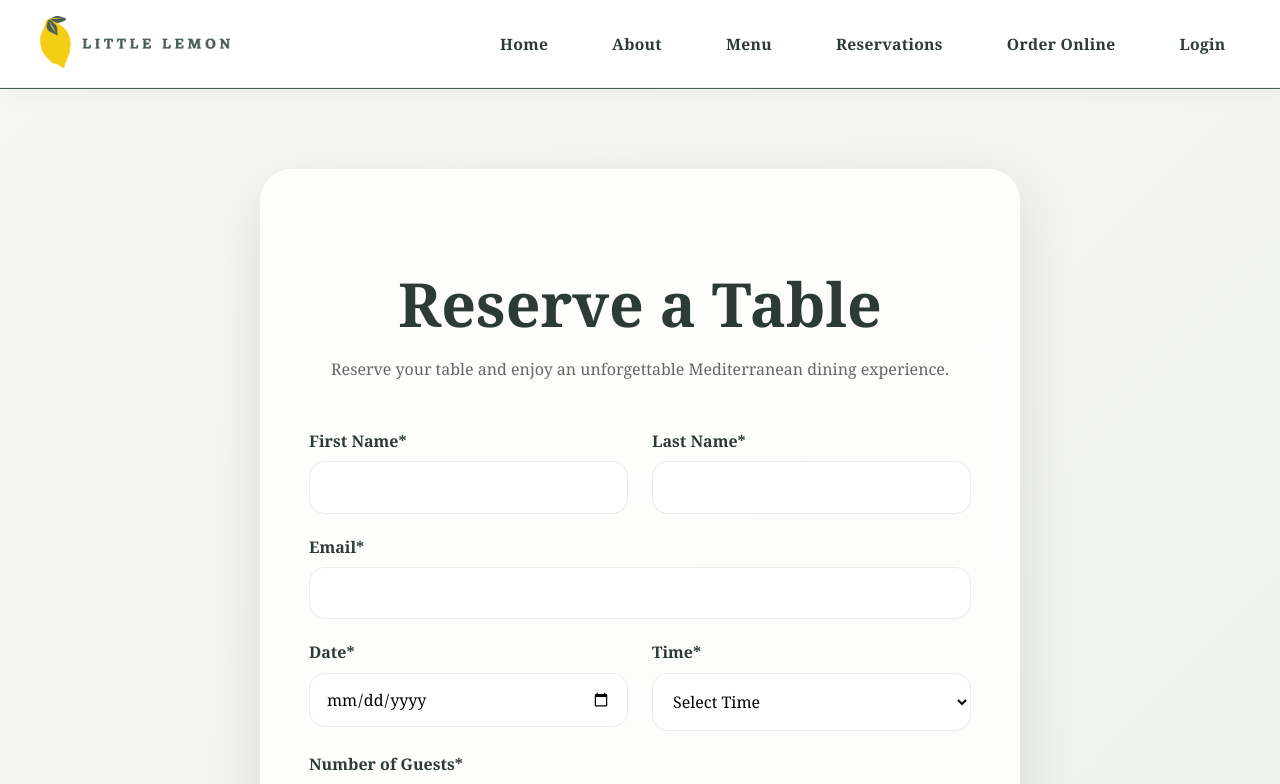
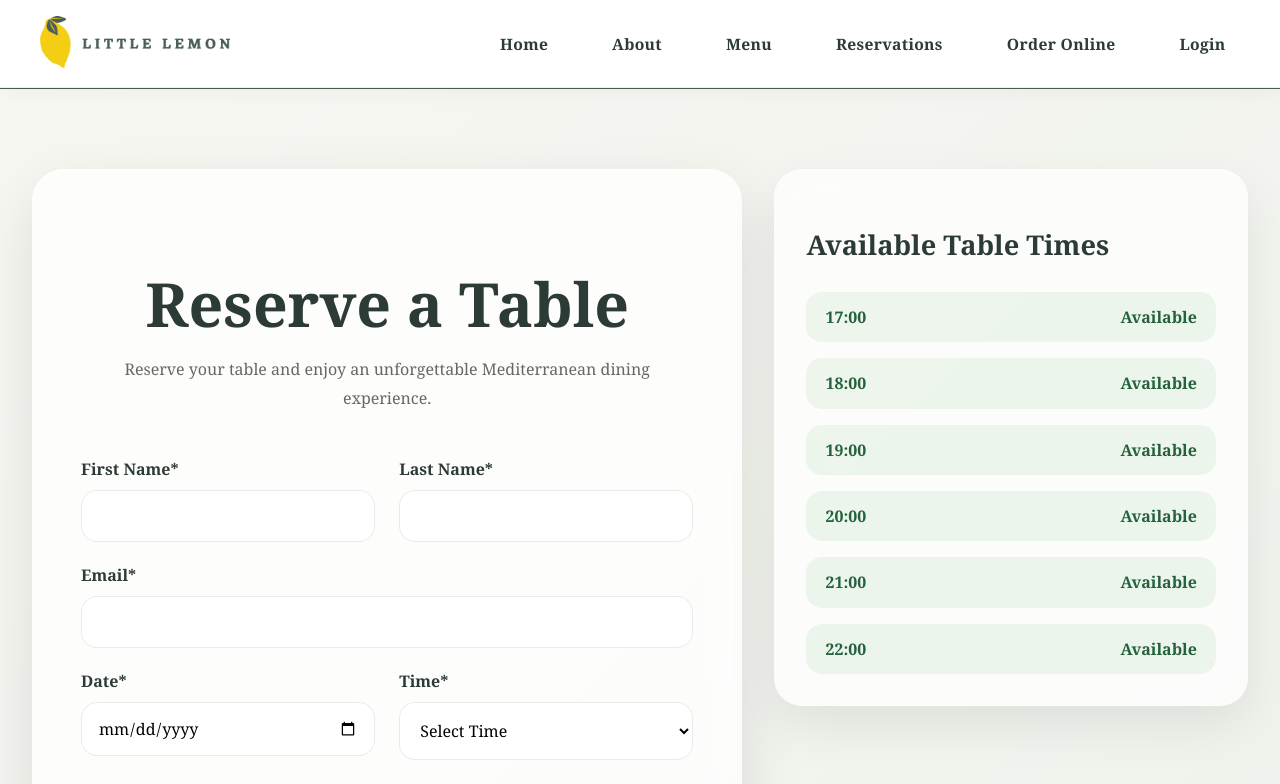
Before and after one commit to matkomilovic666/little-lemon-capstone, a React (Create React App) app: page /reservations in a window 1280 px wide. Shown: the top 784 px of the page. Built offline with nearby package versions, Linux system fonts and the light colour scheme; a web font is replaced by a local one.

Commit message:
Life state up to the Main component

```diff
--- a/src/App.css
+++ b/src/App.css
@@ -723,7 +723,6 @@ body, #root {
 }
 
 /* Booking Page */
-
 .reservation-page {
   min-height: 100vh;
   background:
@@ -884,3 +883,64 @@ body, #root {
     grid-column: span 1;
   }
 }
+
+/* Booking slots */
+
+.booking-layout {
+  width: 100%;
+  max-width: 1300px;
+  display: grid;
+  grid-template-columns: 1.2fr 0.8fr;
+  gap: 2rem;
+  align-items: start;
+}
+
+.booking-slots-container {
+  background: rgba(255,255,255,0.75);
+  backdrop-filter: blur(14px);
+  border-radius: 28px;
+  padding: 2rem;
+  box-shadow:
+    0 20px 50px rgba(0,0,0,0.08);
+}
+
+.booking-slots-container h3 {
+  margin-bottom: 2rem;
+  color: #2d3b36;
+  font-size: 1.7rem;
+  font-family: Georgia, 'Times New Roman', serif;
+}
+
+.booking-slots-grid {
+  display: flex;
+  flex-direction: column;
+  gap: 1rem;
+}
+
+.booking-slot {
+  display: flex;
+  justify-content: space-between;
+  align-items: center;
+  padding: 1rem 1.2rem;
+  border-radius: 16px;
+  font-weight: 600;
+}
+
+.booking-slot.available {
+  background:
+    rgba(120, 190, 120, 0.12);
+  color: #24613d;
+}
+
+.booking-slot.reserved {
+  background:
+    rgba(220, 80, 80, 0.10);
+  color: #992222;
+}
+
+@media (max-width: 980px) {
+
+  .booking-layout {
+    grid-template-columns: 1fr;
+  }
+}
--- a/src/components/BookingForm.js
+++ b/src/components/BookingForm.js
@@ -2,25 +2,17 @@ import React, { useState, useEffect } from 'react';
 import { FontAwesomeIcon } from '@fortawesome/react-fontawesome';
 import { faGlassCheers } from '@fortawesome/free-solid-svg-icons';
 
-const BookingForm = () => {
+const BookingForm = ({
+  availableTimes,
+  setAvailableTimes
+}) => {
   const [firstName, setFirstName] = useState('');
   const [lastName, setLastName] = useState('');
   const [email, setEmail] = useState('');
   const [occasion, setOccasion] = useState('');
   const [numGuests, setNumGuests] = useState(1);
-
   const [selectedDate, setSelectedDate] = useState('');
   const [selectedTime, setSelectedTime] = useState('');
-
-  const [availableTimes, setAvailableTimes] = useState([
-    '17:00',
-    '18:00',
-    '19:00',
-    '20:00',
-    '21:00',
-    '22:00'
-  ]);
-
   const [errors, setErrors] = useState({});
   const [emailError, setEmailError] = useState('');
   const [submissionSuccess, setSubmissionSuccess] = useState(false);
@@ -43,73 +35,59 @@ const BookingForm = () => {
   const emailRegex = /^[^\s@]+@[^\s@]+\.[^\s@]+$/;
 
   const validateForm = () => {
-
     let valid = true;
-
     const newErrors = {};
 
     if (!firstName.trim()) {
       newErrors.firstName = 'First Name is required';
       valid = false;
     }
-
     if (!lastName.trim()) {
       newErrors.lastName = 'Last Name is required';
       valid = false;
     }
-
     if (!email.trim()) {
       newErrors.email = 'Email is required';
       valid = false;
-
     } else if (!emailRegex.test(email)) {
-
       newErrors.email = 'Please enter a valid email';
       valid = false;
     }
-
     if (!occasion.trim()) {
       newErrors.occasion = 'Occasion is required';
       valid = false;
     }
-
     if (!selectedDate) {
       newErrors.date = 'Please select a date';
       valid = false;
     }
-
     if (!selectedTime) {
       newErrors.time = 'Please select a time';
       valid = false;
     }
-
     setErrors(newErrors);
-
     return valid;
   };
 
   const handleEmailChange = (e) => {
-
     const value = e.target.value;
-
     setEmail(value);
-
     if (!emailRegex.test(value)) {
       setEmailError('Please enter a valid email address');
-
     } else {
       setEmailError('');
     }
   };
 
   const handleSubmit = (e) => {
-
     e.preventDefault();
-
     if (validateForm()) {
-
+      setAvailableTimes((prevTimes) =>
+        prevTimes.filter(
+          (time) => time !== selectedTime
+        )
+      );
       setSubmissionSuccess(true);
-
       resetForm();
     }
   };
@@ -132,159 +110,129 @@ const BookingForm = () => {
   return (
 
     <div className="reservation-form-wrapper">
-
       <h2>Reserve a Table</h2>
-
       <p className="reservation-subtitle">
         Reserve your table and enjoy an unforgettable
         Mediterranean dining experience.
       </p>
 
       <div className="reservation-form-container">
-
         <form onSubmit={handleSubmit} noValidate>
 
           {/* FIRST NAME */}
 
           <div className="form-group">
-
             <label htmlFor="firstName">
               First Name*
             </label>
-
             <input
               type="text"
               id="firstName"
               value={firstName}
               onChange={(e) => setFirstName(e.target.value)}
             />
-
             {errors.firstName && (
               <span className="error">
                 {errors.firstName}
               </span>
             )}
-
           </div>
 
           {/* LAST NAME */}
 
           <div className="form-group">
-
             <label htmlFor="lastName">
               Last Name*
             </label>
-
             <input
               type="text"
               id="lastName"
               value={lastName}
               onChange={(e) => setLastName(e.target.value)}
             />
-
             {errors.lastName && (
               <span className="error">
                 {errors.lastName}
               </span>
             )}
-
           </div>
 
           {/* EMAIL */}
 
           <div className="form-group full-width">
-
             <label htmlFor="email">
               Email*
             </label>
-
             <input
               type="email"
               id="email"
               value={email}
               onChange={handleEmailChange}
             />
-
             {emailError && (
               <span className="error">
                 {emailError}
               </span>
             )}
-
             {errors.email && (
               <span className="error">
                 {errors.email}
               </span>
             )}
-
           </div>
 
           {/* DATE */}
 
           <div className="form-group">
-
             <label htmlFor="date">
               Date*
             </label>
-
             <input
               type="date"
               id="date"
               value={selectedDate}
               onChange={(e) => setSelectedDate(e.target.value)}
             />
-
             {errors.date && (
               <span className="error">
                 {errors.date}
               </span>
             )}
-
           </div>
 
           {/* TIME */}
 
           <div className="form-group">
-
             <label htmlFor="select-time">
               Time*
             </label>
-
             <select
               id="select-time"
               value={selectedTime}
               onChange={(e) => setSelectedTime(e.target.value)}
             >
-
               <option value="">
                 Select Time
               </option>
-
               {availableTimes.map((time) => (
-
                 <option
                   key={time}
                   value={time}
                 >
                   {time}
                 </option>
-
               ))}
-
             </select>
-
             {errors.time && (
               <span className="error">
                 {errors.time}
               </span>
             )}
-
           </div>
 
           {/* GUESTS */}
 
           <div className="form-group range-container">
-
             <label htmlFor="numGuests">
               Number of Guests*
             </label>
@@ -300,28 +248,22 @@ const BookingForm = () => {
                 setNumGuests(parseInt(e.target.value))
               }
             />
-
             <span className="range-value">
               {numGuests} Guests
             </span>
-
           </div>
 
           {/* OCCASION */}
 
           <div className="form-group full-width">
-
             <label htmlFor="occasion">
               Occasion*
             </label>
-
             <div className="occasion-dropdown">
-
               <FontAwesomeIcon
                 className="occasion-icon"
                 icon={faGlassCheers}
               />
-
               <select
                 id="occasion"
                 value={occasion}
@@ -329,29 +271,22 @@ const BookingForm = () => {
                   setOccasion(e.target.value)
                 }
               >
-
                 <option value="">
                   Select Occasion
                 </option>
-
                 <option value="casual">
                   Casual Dinner
                 </option>
-
                 <option value="birthday">
                   Birthday
                 </option>
-
                 <option value="anniversary">
                   Anniversary
                 </option>
-
                 <option value="engagement">
                   Engagement
                 </option>
-
               </select>
-
             </div>
 
             {errors.occasion && (
@@ -370,22 +305,17 @@ const BookingForm = () => {
           >
             Reserve Table
           </button>
-
         </form>
-
       </div>
 
       {submissionSuccess && (
-
         <div
           className="success-message"
           role="alert"
         >
           Your reservation was successful!
         </div>
-
       )}
-
     </div>
   );
 };
--- a/src/components/BookingPage.js
+++ b/src/components/BookingPage.js
@@ -1,10 +1,29 @@
-import React from 'react';
+import React, { useState } from 'react';
 import BookingForm from './BookingForm';
+import BookingSlotsList from './BookingSlotsList';
 
 function BookingPage() {
+  const [availableTimes, setAvailableTimes] =
+    useState([
+      '17:00',
+      '18:00',
+      '19:00',
+      '20:00',
+      '21:00',
+      '22:00'
+    ]);
+
   return (
     <main className="reservation-page">
-      <BookingForm />
+      <div className="booking-layout">
+        <BookingForm
+          availableTimes={availableTimes}
+          setAvailableTimes={setAvailableTimes}
+        />
+        <BookingSlotsList
+          availableTimes={availableTimes}
+        />
+      </div>
     </main>
   );
 }
--- /dev/null
+++ b/src/components/BookingSlot.js
@@ -0,0 +1,24 @@
+import React from 'react';
+
+function BookingSlot({ time, available }) {
+
+  return (
+
+    <div
+      className={`booking-slot ${
+        available ? 'available' : 'reserved'
+      }`}
+    >
+
+      <span>{time}</span>
+
+      <span>
+        {available ? 'Available' : 'Reserved'}
+      </span>
+
+    </div>
+
+  );
+}
+
+export default BookingSlot;
--- /dev/null
+++ b/src/components/BookingSlotsList.js
@@ -0,0 +1,39 @@
+import React from 'react';
+import BookingSlot from './BookingSlot';
+
+function BookingSlotsList({ availableTimes }) {
+
+  const allTimes = [
+    '17:00',
+    '18:00',
+    '19:00',
+    '20:00',
+    '21:00',
+    '22:00'
+  ];
+
+  return (
+
+    <div className="booking-slots-container">
+
+      <h3>Available Table Times</h3>
+
+      <div className="booking-slots-grid">
+
+        {allTimes.map((time) => (
+
+          <BookingSlot
+            key={time}
+            time={time}
+            available={availableTimes.includes(time)}
+          />
+
+        ))}
+
+      </div>
+
+    </div>
+  );
+}
+
+export default BookingSlotsList;
--- a/src/components/Main.js
+++ b/src/components/Main.js
@@ -1,6 +1,7 @@
+import React, { useEffect, useState } from 'react';
 
-import React, { useEffect } from 'react';
 import { useLocation } from 'react-router-dom';
+
 import Specials from './Specials';
 import Hero from './Hero';
 import CustomersSay from './CustomersSay';
@@ -8,19 +9,44 @@ import Chicago from './Chicago';
 
 const Main = () => {
 
-    const location = useLocation();
+  const location = useLocation();
+
+  /* =========================
+     SHARED BOOKING STATE
+  ========================= */
+
+  const [availableTimes, setAvailableTimes] = useState([
+    '17:00',
+    '18:00',
+    '19:00',
+    '20:00',
+    '21:00',
+    '22:00'
+  ]);
 
   useEffect(() => {
-    if (location.state && location.state.scrollToAbout) {
-      const aboutSection = document.getElementById('about');
+
+    if (location.state?.scrollToAbout) {
+
+      const aboutSection =
+        document.getElementById('about');
+
       if (aboutSection) {
-        aboutSection.scrollIntoView({ behavior: 'smooth' });
+        aboutSection.scrollIntoView({
+          behavior: 'smooth'
+        });
       }
     }
-    if (location.state && location.state.scrollToMenu) {
-      const menuSection = document.getElementById('specials');
+
+    if (location.state?.scrollToMenu) {
+
+      const menuSection =
+        document.getElementById('specials');
+
       if (menuSection) {
-        menuSection.scrollIntoView({ behavior: 'smooth' });
+        menuSection.scrollIntoView({
+          behavior: 'smooth'
+        });
       }
     }
   }, [location]);
```
